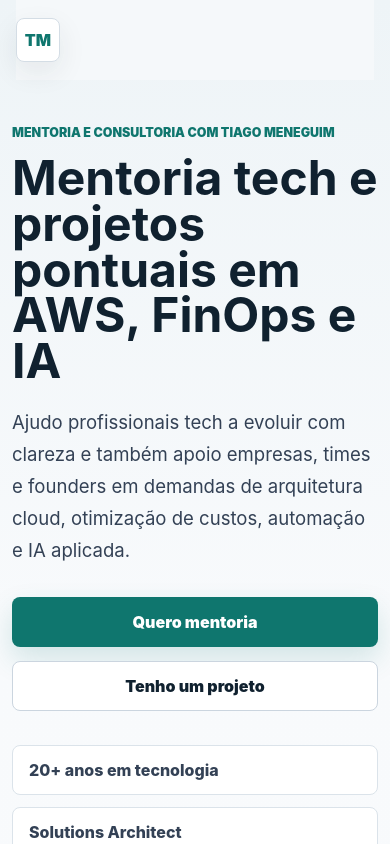
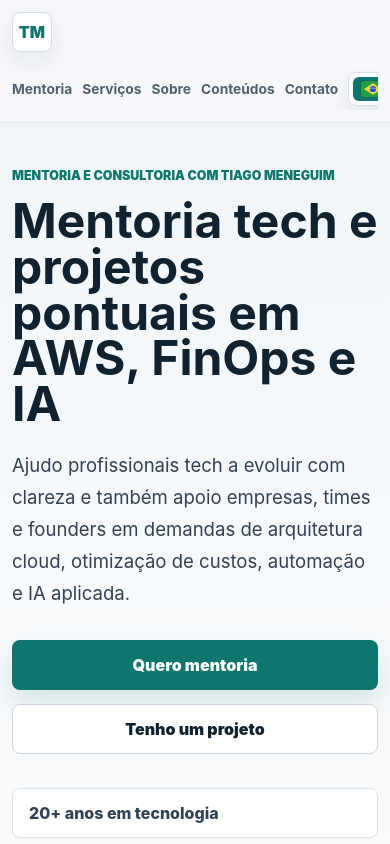
Before and after one commit to meneguimhp/site-tiago-meneguim, a React (Vite) app: page / in a window 390 px wide. Shown: the top 844 px of the page. Built offline with nearby package versions, Linux system fonts and the light colour scheme.

Commit message:
Fix mobile header navigation

```diff
--- a/src/styles.css
+++ b/src/styles.css
@@ -57,11 +57,16 @@ a {
 
 nav {
   display: flex;
+  min-width: 0;
   gap: 16px;
   align-items: center;
   color: #52616f;
   font-size: 0.95rem;
   font-weight: 700;
+}
+
+nav > a {
+  white-space: nowrap;
 }
 
 nav a:hover,
@@ -176,6 +181,7 @@ p {
 
 .language-switch {
   display: inline-flex;
+  flex: 0 0 auto;
   gap: 6px;
   align-items: center;
   border: 1px solid #d4dde5;
@@ -431,14 +437,16 @@ ul {
 
 @media (max-width: 900px) {
   .site-header {
-    align-items: flex-start;
+    align-items: center;
     gap: 16px;
   }
 
   nav {
-    flex-wrap: wrap;
-    justify-content: flex-end;
-    gap: 10px 14px;
+    overflow-x: auto;
+    justify-content: flex-start;
+    gap: 10px;
+    padding: 4px 0 8px;
+    scrollbar-width: thin;
   }
 
   .hero,
@@ -458,11 +466,24 @@ ul {
 
 @media (max-width: 620px) {
   .site-header {
-    position: static;
+    position: sticky;
+    display: grid;
+    width: 100%;
+    padding: 12px;
+    border-bottom: 1px solid #e3eaf0;
+    background: rgba(246, 248, 251, 0.96);
+  }
+
+  .brand {
+    width: 40px;
+    height: 40px;
   }
 
   nav {
-    display: none;
+    width: 100%;
+    margin: 0;
+    padding-bottom: 4px;
+    font-size: 0.86rem;
   }
 
   .section {
```
